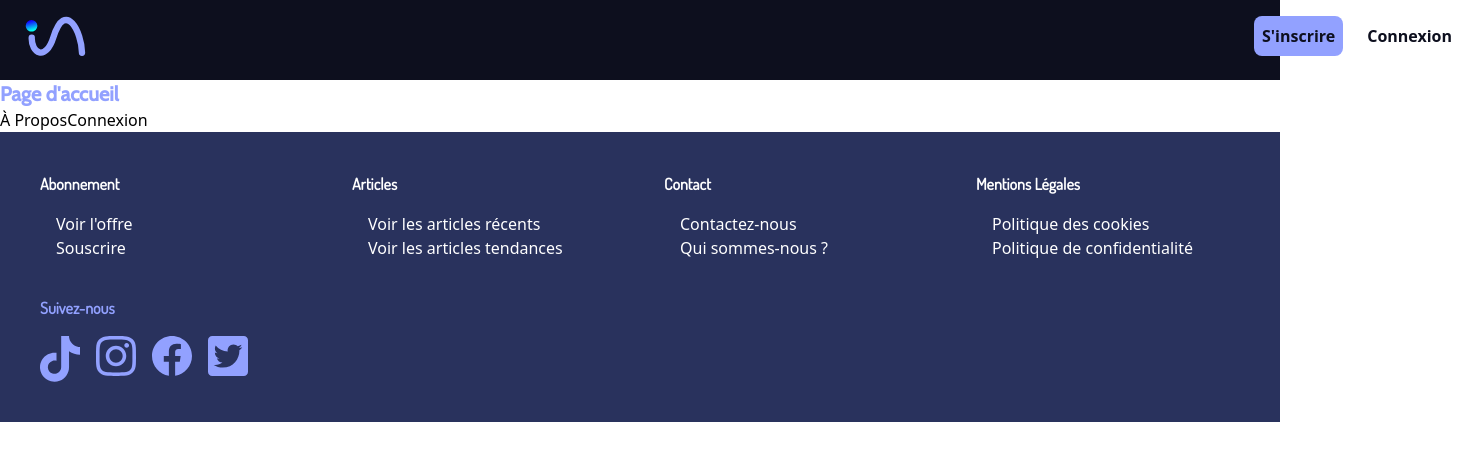
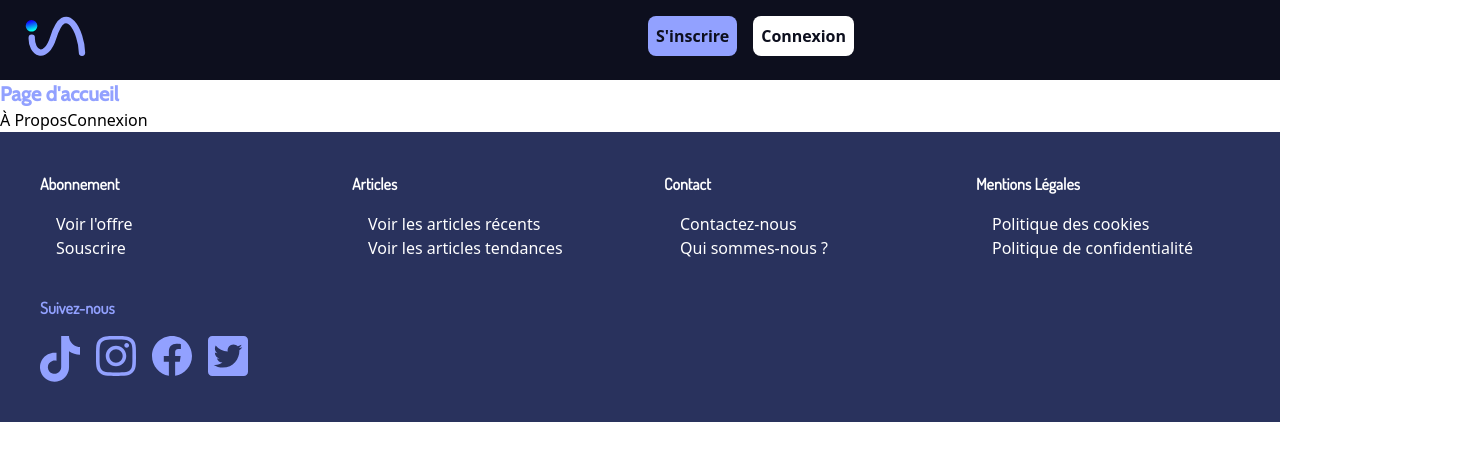
Before and after one commit to marionmura/ProjetS2_marion_yann_aline, a Vue app: page / in a window 1280 px wide. Shown: the top 460 px of the page, 1468 px wide, since content can reach past the window. Built offline with nearby package versions, Linux system fonts and the light colour scheme.

Commit message:
flex boutons ordis corrigés

```diff
--- a/src/components/HeaderPage.vue
+++ b/src/components/HeaderPage.vue
@@ -9,7 +9,7 @@ import {RouterLink} from 'vue-router'
 
 <template >
     <header class="p-4 bg-noirbackground text-violet h-20 relative fixed z-10 w-full">
-        <div class="flex justify-between items-center px-2 ">
+        <div class="flex justify-between items-center px-2 lg:grid lg:grid-cols-2">
             <RouterLink class="" to="/index"><IAmateurlogo/></RouterLink>
 
             <div class="flex  items-center gap-4 lg:hidden">
```
